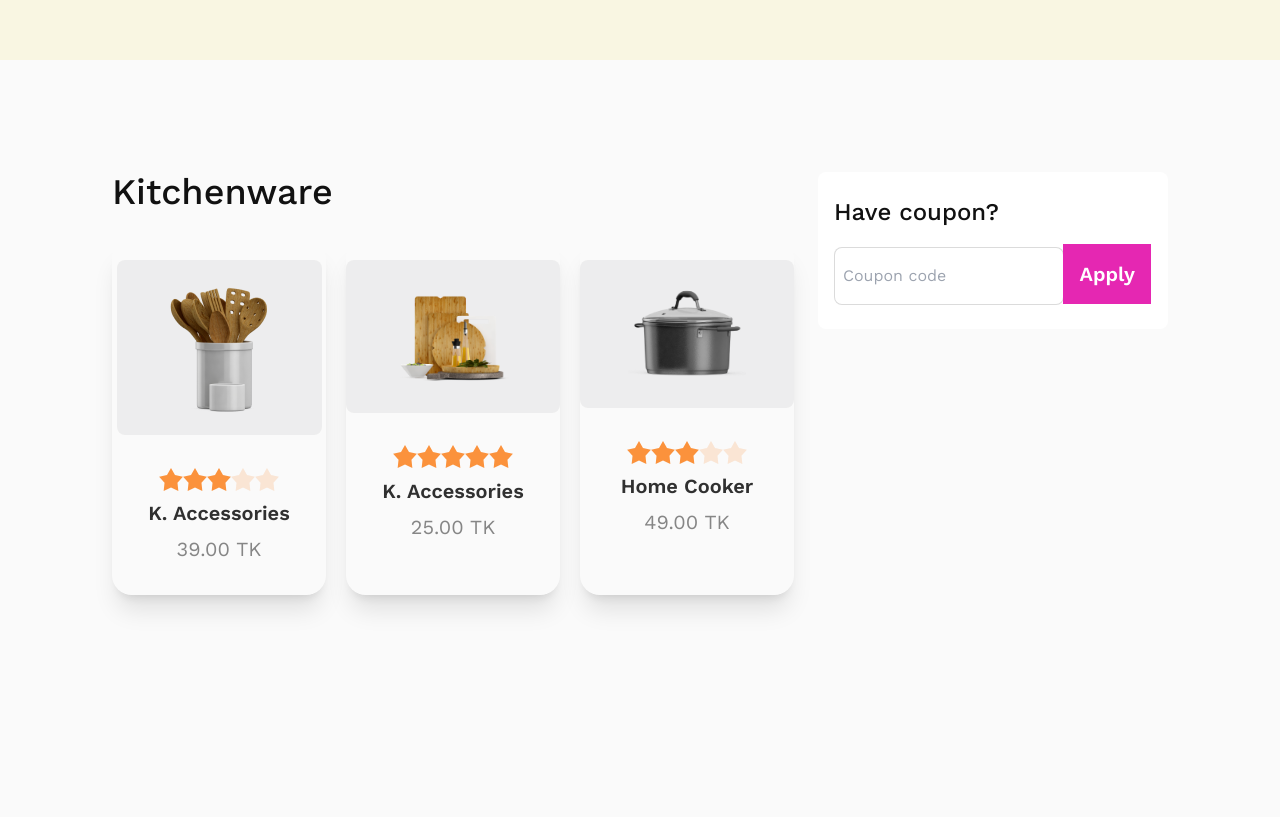
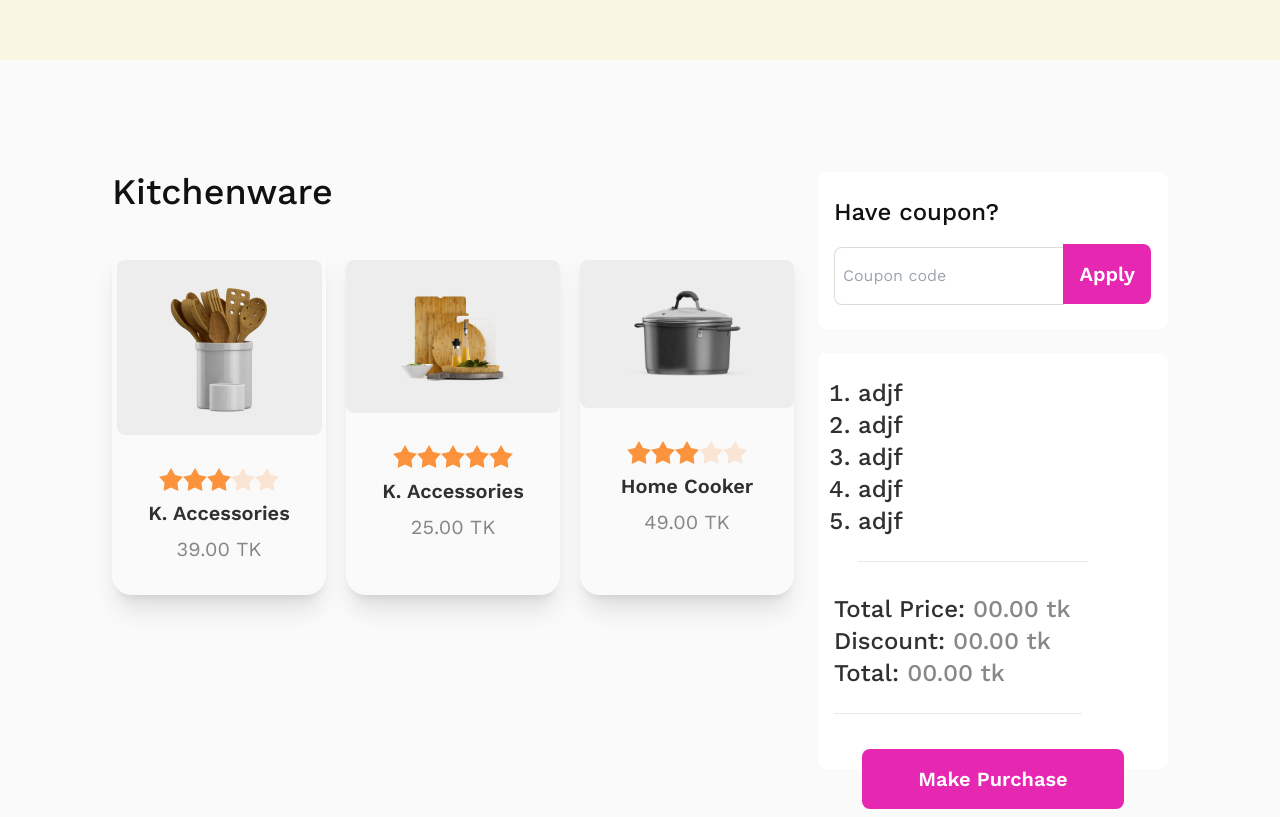
Before and after one commit to arifu00/Summer-Sale-Project, a plain HTML site: page index.html in a window 1280 px wide. Shown: the part 760-1577 px from the top of the page. Before the commit the page ends 1403 px from the top, so only its background shows below. Drawn offline with nearby package versions, Linux system fonts and the light colour scheme.

Commit message:
added add to cart part

```diff
--- a/index.html
+++ b/index.html
@@ -53,64 +53,69 @@
 
     <main>
         <!-- shop part  -->
-        <div class="flex mt-16 container mx-auto lg:py-12 lg:px-28 gap-6">
+        <div class="flex flex-col lg:flex-row mt-16 container mx-auto py-3 px-2 lg:py-12 lg:px-28 gap-6">
             <div class="flex-1">
                 <!-- Kitchenware part -->
                 <div class="">
-                    <h4 class="text-2xl md:text-4xl text-[#111] font-medium mb-7">Kitchenware</h4>
+                    <h4 class="text-2xl md:text-4xl text-[#111] font-medium mb-7 ">Kitchenware</h4>
                     <div class="grid grid-cols-1 md:grid-cols-2 lg:grid-cols-3 gap-5">
                         <!-- card -> 1  -->
-                        <div class="card shadow-xl">
+                        <div class="card shadow md:shadow-xl">
                             <figure class="">
-                                <img class="bg-[#1111130D] px-12 py-5 rounded-lg mt-5" src="/images/prod1.png" alt="Product-1" />
+                                <img class="bg-[#1111130D] px-8 lg:px-12 py-5 rounded-lg mt-5" src="/images/prod1.png"
+                                    alt="Product-1" />
                             </figure>
                             <div class="card-body items-center text-center">
                                 <!-- rating  -->
                                 <div class="rating">
                                     <input type="radio" name="rating-1" class="mask mask-star-2 bg-orange-400" />
-                                    <input type="radio" name="rating-1" class="mask mask-star-2 bg-orange-400"  />
-                                    <input type="radio" name="rating-1" class="mask mask-star-2 bg-orange-400" checked />
+                                    <input type="radio" name="rating-1" class="mask mask-star-2 bg-orange-400" />
+                                    <input type="radio" name="rating-1" class="mask mask-star-2 bg-orange-400"
+                                        checked />
                                     <input type="radio" name="rating-1" class="mask mask-star-2 bg-orange-400" />
                                     <input type="radio" name="rating-1" class="mask mask-star-2 bg-orange-400" />
-                                  </div>
+                                </div>
                                 <h2 class="text-center text-xl font-semibold">K. Accessories</h2>
                                 <p class="text-[#11111180] text-xl font-normal"><span id="">39.00</span> TK</p>
 
                             </div>
                         </div>
                         <!-- card -> 2  -->
-                        <div class="card shadow-xl">
+                        <div class="card shadow md:shadow-xl">
                             <figure class="">
-                                <img class="bg-[#1111130D] px-12 py-5 rounded-lg mt-5" src="/images/prod2.png" alt="Product-1" />
+                                <img class="bg-[#1111130D] px:5 md:px-8 lg:px-12 py-5 rounded-lg mt-5"
+                                    src="/images/prod2.png" alt="Product-1" />
                             </figure>
                             <div class="card-body items-center text-center">
                                 <!-- rating  -->
                                 <div class="rating">
                                     <input type="radio" name="rating-2" class="mask mask-star-2 bg-orange-400" />
-                                    <input type="radio" name="rating-2" class="mask mask-star-2 bg-orange-400"  />
-                                    <input type="radio" name="rating-2" class="mask mask-star-2 bg-orange-400"  />
                                     <input type="radio" name="rating-2" class="mask mask-star-2 bg-orange-400" />
                                     <input type="radio" name="rating-2" class="mask mask-star-2 bg-orange-400" />
-                                  </div>
+                                    <input type="radio" name="rating-2" class="mask mask-star-2 bg-orange-400" />
+                                    <input type="radio" name="rating-2" class="mask mask-star-2 bg-orange-400" />
+                                </div>
                                 <h2 class="text-center text-xl font-semibold">K. Accessories</h2>
                                 <p class="text-[#11111180] text-xl font-normal"><span id="">25.00</span> TK</p>
 
                             </div>
                         </div>
                         <!-- card -> 3  -->
-                        <div class="card  shadow-xl">
+                        <div class="card shadow md:shadow-xl">
                             <figure class="">
-                                <img class="bg-[#1111130D] px-12 py-5 rounded-lg mt-5" src="/images/prod3.png" alt="Product-3" />
+                                <img class="bg-[#1111130D] px:5 md:px-8 lg:px-12 py-5 rounded-lg mt-5"
+                                    src="images/prod3.png" alt="Product-3" />
                             </figure>
                             <div class="card-body items-center text-center">
                                 <!-- rating  -->
                                 <div class="rating">
                                     <input type="radio" name="rating-3" class="mask mask-star-2 bg-orange-400" />
-                                    <input type="radio" name="rating-3" class="mask mask-star-2 bg-orange-400"  />
-                                    <input type="radio" name="rating-3" class="mask mask-star-2 bg-orange-400" checked />
+                                    <input type="radio" name="rating-3" class="mask mask-star-2 bg-orange-400" />
+                                    <input type="radio" name="rating-3" class="mask mask-star-2 bg-orange-400"
+                                        checked />
                                     <input type="radio" name="rating-3" class="mask mask-star-2 bg-orange-400" />
                                     <input type="radio" name="rating-3" class="mask mask-star-2 bg-orange-400" />
-                                  </div>
+                                </div>
                                 <h2 class="text-center text-xl font-semibold">Home Cooker</h2>
                                 <p class="text-[#11111180] text-xl font-normal"><span id="">49.00</span> TK</p>
 
@@ -118,15 +123,52 @@
                         </div>
                     </div>
                 </div>
+
+
             </div>
             <!-- add to cart part  -->
-            <div class="w-[350px]">
+            <div class="w-[300px] md:w-[350px] md:mx-auto">
                 <!-- Have coupon part -->
-                <div class="bg-white rounded-lg pr-1 pl-4 py-6">
+                <div class="bg-white rounded-lg md:pr-1 md:pl-4 py-6">
                     <h4 class="text-2xl font-medium text-[#111] mb-4">Have coupon?</h4>
-                    <input class="rounded-lg border border-[#11111126] py-4 px-2" type="text" name="" id="" placeholder="Coupon code">
-                    <button class="p-4 bg-[#E527B2]  text-white text-center text-xl font-semibold ml-[-6px]">Apply</button>
+                        <input class="rounded-l-lg border border-[#11111126] py-4 px-2 outline-0" type="text" name="" id=""
+                            placeholder="Coupon code">
+                        <button
+                            class="py-4 px-2 md:p-4 bg-[#E527B2] rounded-r-lg text-white text-center text-lg md:text-xl font-semibold ml-[-6px]">Apply</button>
+
                 </div>
+
+                <!-- dynamic add to cart part -->
+                <div class="relative">
+                    <div id="" class="mt-6 bg-white rounded-lg pr-1 pl-4 py-6 ">
+                        <div id="add-to-cart" class="pl-6 text-2xl font-medium">
+                            <ol class="list-decimal">
+                                <li>adjf</li>
+                                <li>adjf</li>
+                                <li>adjf</li>
+                                <li>adjf</li>
+                                <li>adjf</li>
+                            </ol>
+                            <hr class="w-9/12 h-2 text-[#11111126] my-6">
+                        </div>
+                        <!-- price calculate part-->
+                        <div class="text-2xl font-medium ">
+                            <h3 class="">Total Price: <span class="text-[#11111180]" id="">00.00 tk</span></h3>
+                            <h3 class="">Discount: <span class="text-[#11111180]" id="">00.00 tk</span></h3>
+                            <h3 class="">Total: <span class="text-[#11111180]" id="">00.00 tk</span></h3>
+                            <hr class="w-9/12 h-2 text-[#11111126] my-6">
+                        </div>
+                    </div>
+                    <!-- Make Purchase btn  -->
+                    <div class="flex justify-center">
+                        <div class="text-center absolute bottom-[-40px] w-9/12">
+                            <button
+                                class=" text-center p-4 bg-[#E527B2] rounded-lg text-white text-xl font-semibold w-full">Make
+                                Purchase</button>
+                        </div>
+                    </div>
+                </div>
+
             </div>
         </div>
     </main>
```
